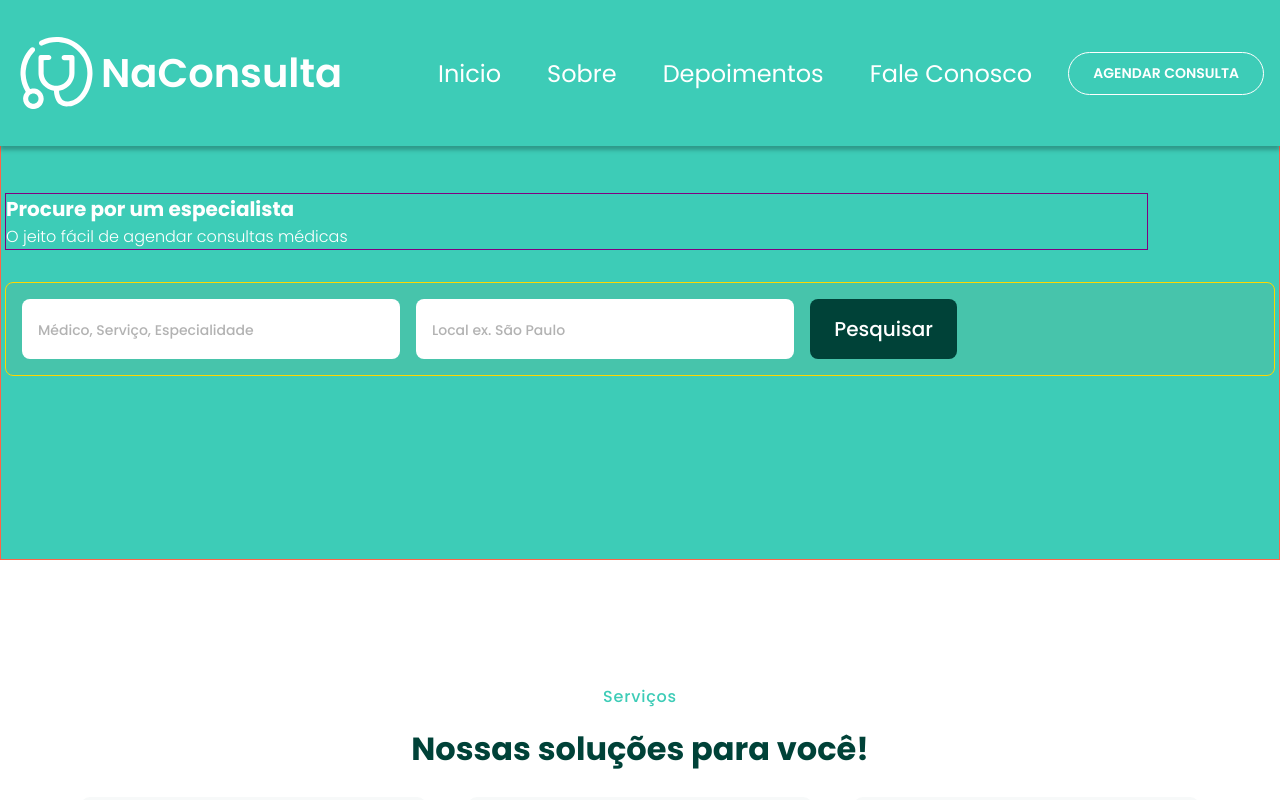
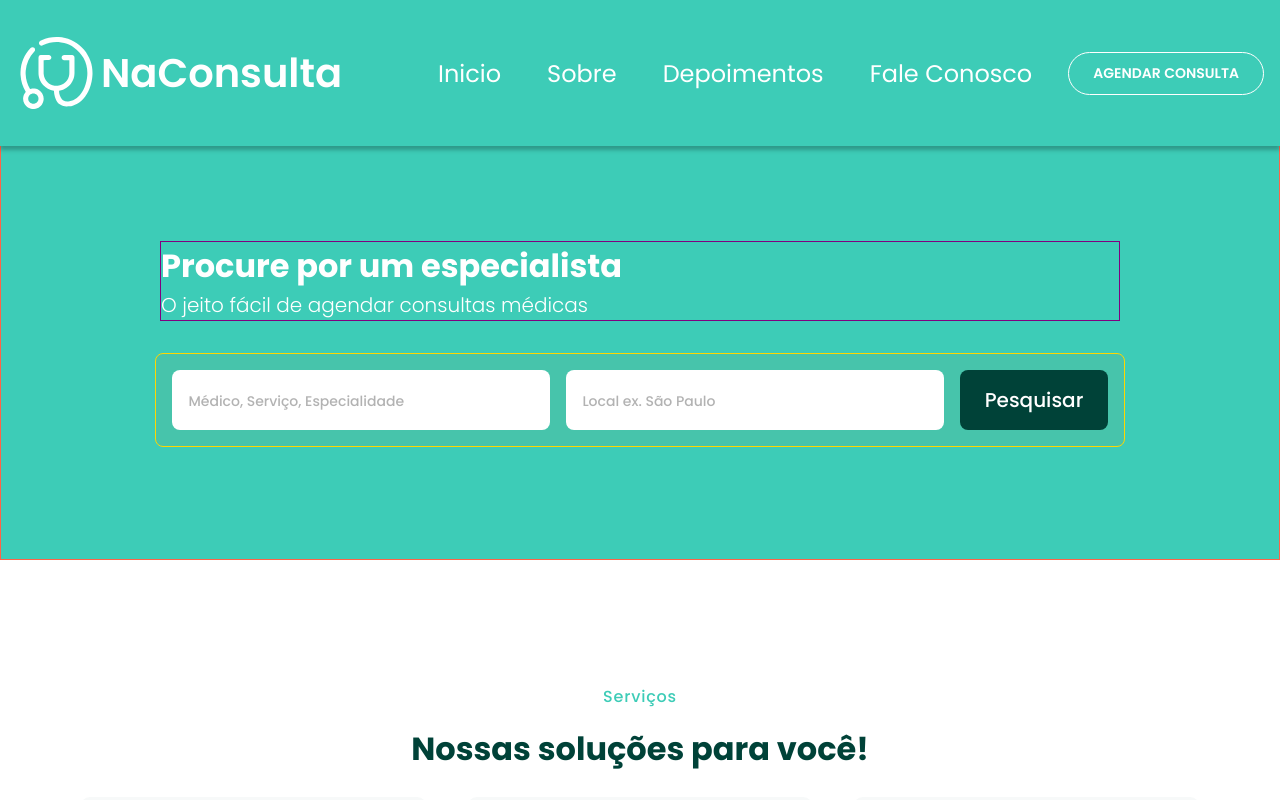
Before and after one commit to Achette/Na_Consulta_NEXT, a Next.js app: page / in a window 1280 px wide. Shown: the top 800 px of the page. Built offline with nearby package versions, Linux system fonts and the light colour scheme.

Commit message:
chore: adiciona imagem e cria responsividade

```diff
--- a/src/components/SearchHeader/index.tsx
+++ b/src/components/SearchHeader/index.tsx
@@ -1,9 +1,11 @@
+import Image from 'next/image'
 import { Button } from '../Button'
 import {
   HeaderSearchContainer,
   HeaderSearchParagraph,
   HeaderSearchTitle,
   HeadingContainer,
+  ImageContainer,
   Input,
   InputSearchContainer,
 } from './styles'
@@ -11,6 +13,7 @@ import {
 export const SearchHeader = () => {
   return (
     <HeaderSearchContainer>
+      <>
         <HeadingContainer>
           <HeaderSearchTitle>Procure por um especialista</HeaderSearchTitle>
           <HeaderSearchParagraph>
@@ -23,6 +26,10 @@ export const SearchHeader = () => {
           <Input placeholder="Local ex. São Paulo" />
           <Button title="Pesquisar" size="small" />
         </InputSearchContainer>
+      </>
+      <ImageContainer>
+        <Image src="/dotors.png" alt="Doctors image" width={500} height={360} />
+      </ImageContainer>
     </HeaderSearchContainer>
   )
 }
--- a/src/components/SearchHeader/styles.ts
+++ b/src/components/SearchHeader/styles.ts
@@ -9,7 +9,20 @@ export const HeaderSearchContainer = styled.div`
   border: 1px solid tomato;
   color: ${(props) => props.theme.white};
 
-  @media (max-width: 992px) {
+  @media (max-width: 1200px) {
+    display: flex;
+    flex-direction: column;
+    align-items: center;
+    justify-content: center;
+  }
+
+  @media (min-width: 1400px) {
+    display: flex;
+    flex-direction: column;
+    align-items: center;
+  }
+
+  @media (max-width: 1400px) {
     display: flex;
     flex-direction: column;
     align-items: center;
@@ -20,9 +33,17 @@ export const HeadingContainer = styled.div`
   text-align: start;
   border: 1px solid purple;
 
+  @media (min-width: 768px) {
+    margin-top: 3rem;
+  }
+
   @media (min-width: 992px) {
-    width: 90%;
-    margin-top: 2rem;
+    width: 60rem;
+    margin-top: 5rem;
+  }
+
+  @media (min-width: 1400px) {
+    margin-left: -20rem;
   }
 `
 
@@ -30,12 +51,20 @@ export const HeaderSearchTitle = styled.h2`
   font-size: 1.25rem;
   font-weight: 700;
   line-height: normal;
+
+  @media (min-width: 768px) {
+    font-size: 2rem;
+  }
 `
 
 export const HeaderSearchParagraph = styled.p`
   font-size: 1rem;
   font-weight: 300;
   line-height: normal;
+
+  @media (min-width: 768px) {
+    font-size: 1.25rem;
+  }
 `
 
 export const InputSearchContainer = styled.div`
@@ -51,8 +80,13 @@ export const InputSearchContainer = styled.div`
   margin-top: 2rem;
 
   @media (min-width: 992px) {
-    width: 100%;
+    width: min-content;
     flex-direction: row;
+  }
+
+  @media (min-width: 1400px) {
+    margin-left: -20rem;
+    justify-content: center;
   }
 `
 
@@ -77,3 +111,20 @@ export const Input = styled.input`
     width: 23.625rem;
   }
 `
+
+export const ImageContainer = styled.div`
+  width: min-content;
+  border: 1px solid orange;
+  position: relative;
+  margin-top: -25rem;
+  z-index: 0;
+
+  img {
+    position: relative;
+    z-index: -1;
+  }
+
+  @media (max-width: 1400px) {
+    display: none;
+  }
+`
```
Also changed, not shown: public/dotors.png (added), src/assets/img.jpg (added). Lines whose indentation alone changed are shown as unchanged.
